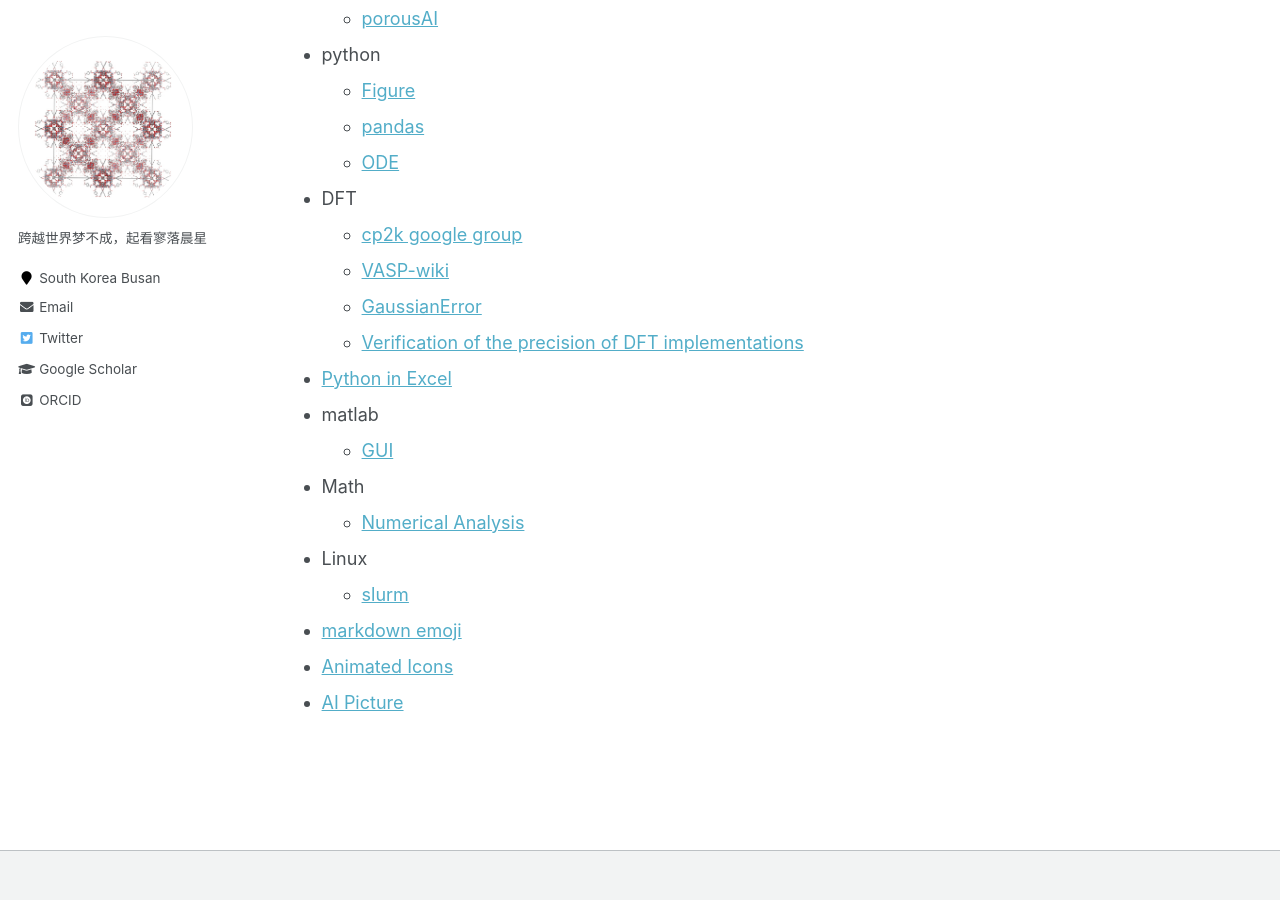
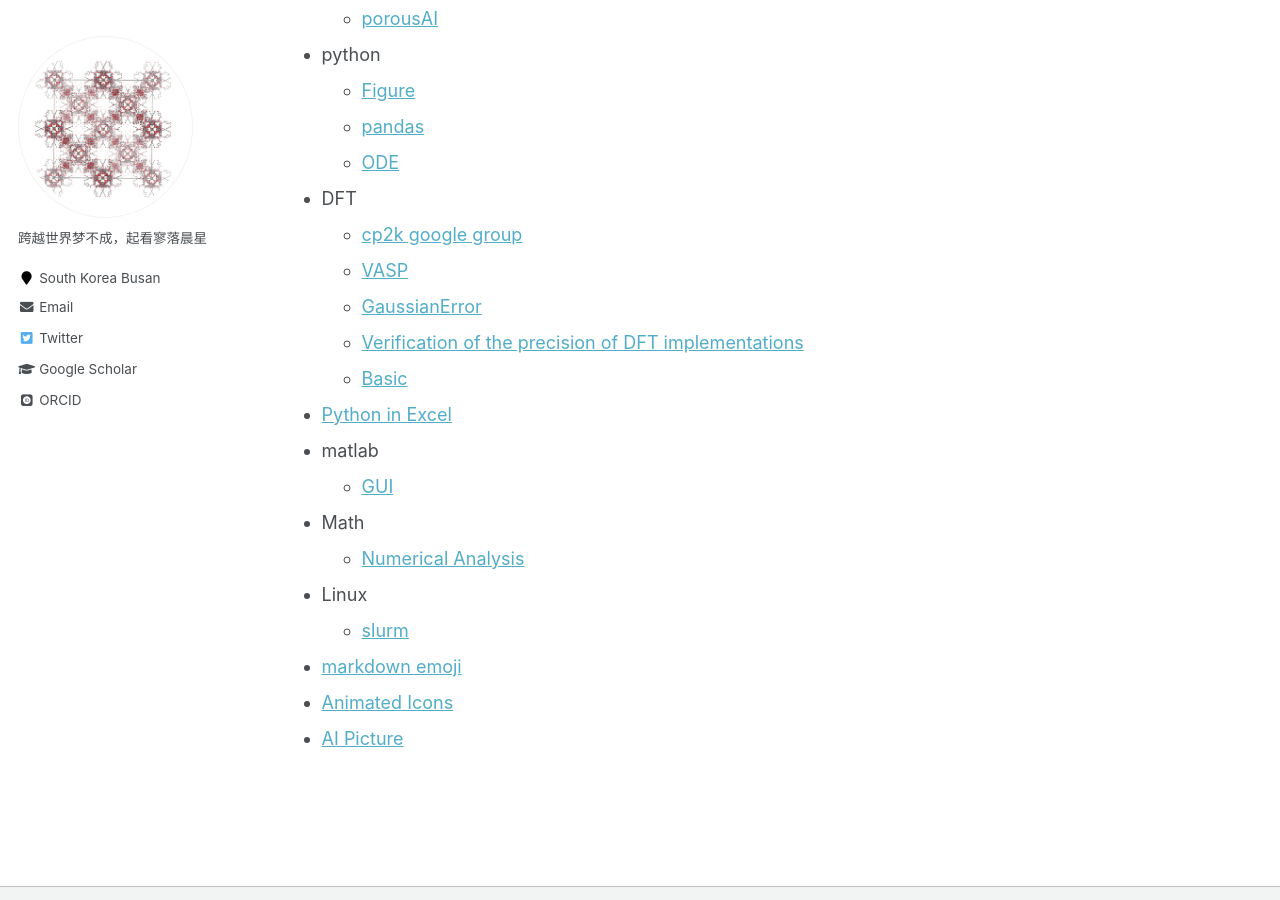
Before and after one commit to sxm13/ZGBshenxiaomoCV.github.io, a Jekyll site: the page built from _pages/markdown.md, in a window 1280 px wide and 900 px high, scrolled down 3980 px. Built offline with Jekyll 4.4.1, drawn with Linux system fonts in a browser that asks for light colours; some web fonts are replaced.

Commit message:
Update markdown.md

```diff
--- a/_pages/markdown.md
+++ b/_pages/markdown.md
@@ -119,9 +119,10 @@ redirect_from:
   * [ODE](https://ulissigroup.cheme.cmu.edu/F22-06-325/intro.html)
 * DFT
   * [cp2k google group](https://groups.google.com/g/cp2k)
-  * [VASP-wiki](https://www.vasp.at/wiki/index.php/Category:VASP6)
+  * [VASP](https://www.vasp.at/wiki/index.php/Category:VASP6)
   * [GaussianError](https://docs.alliancecan.ca/wiki/Gaussian_error_messages)
   * [Verification of the precision of DFT implementations](https://acwf-verification.materialscloud.org/)
+  * [Basic](https://en.wikibooks.org/wiki/Molecular_Simulation)
 * [Python in Excel](https://techcommunity.microsoft.com/t5/excel-blog/announcing-python-in-excel-combining-the-power-of-python-and-the/ba-p/3893439)
 * matlab
   * [GUI](https://matlabacademy.mathworks.com/kr/details/app-building-onramp/orab)
```
